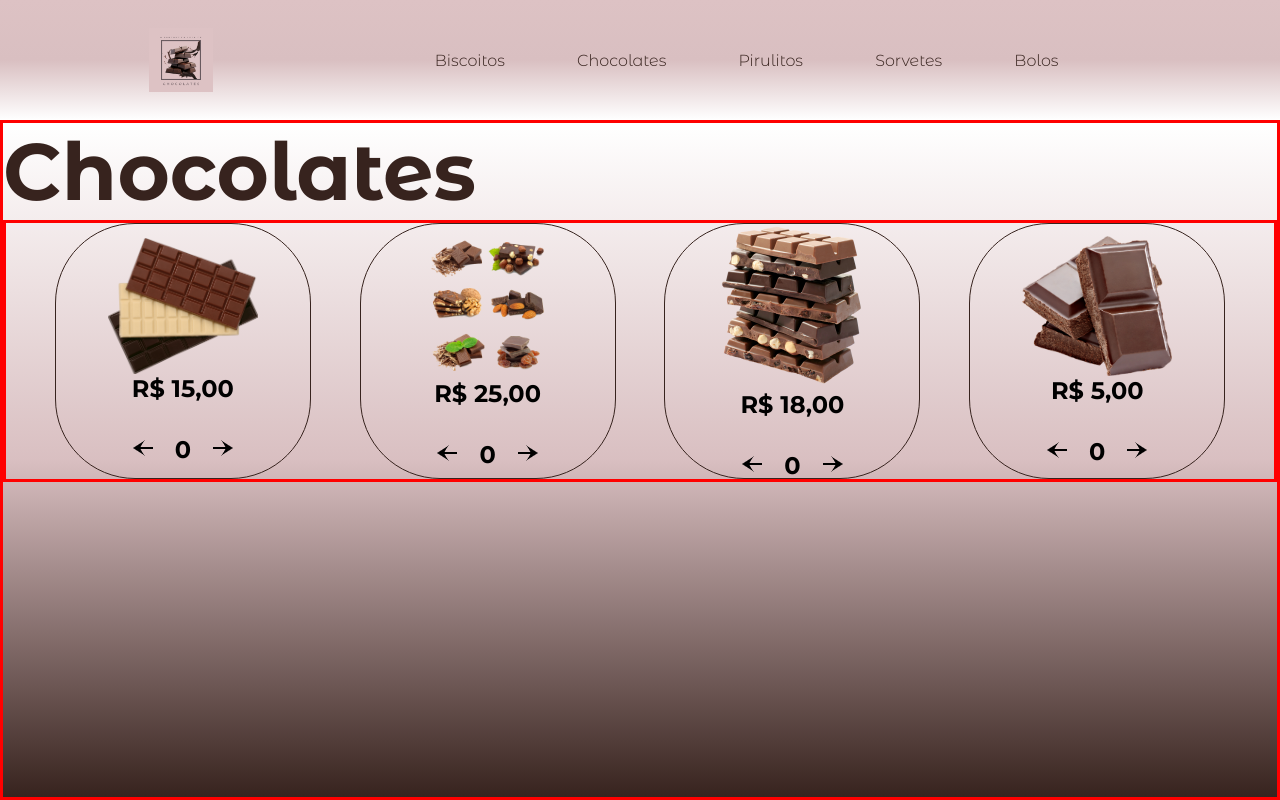
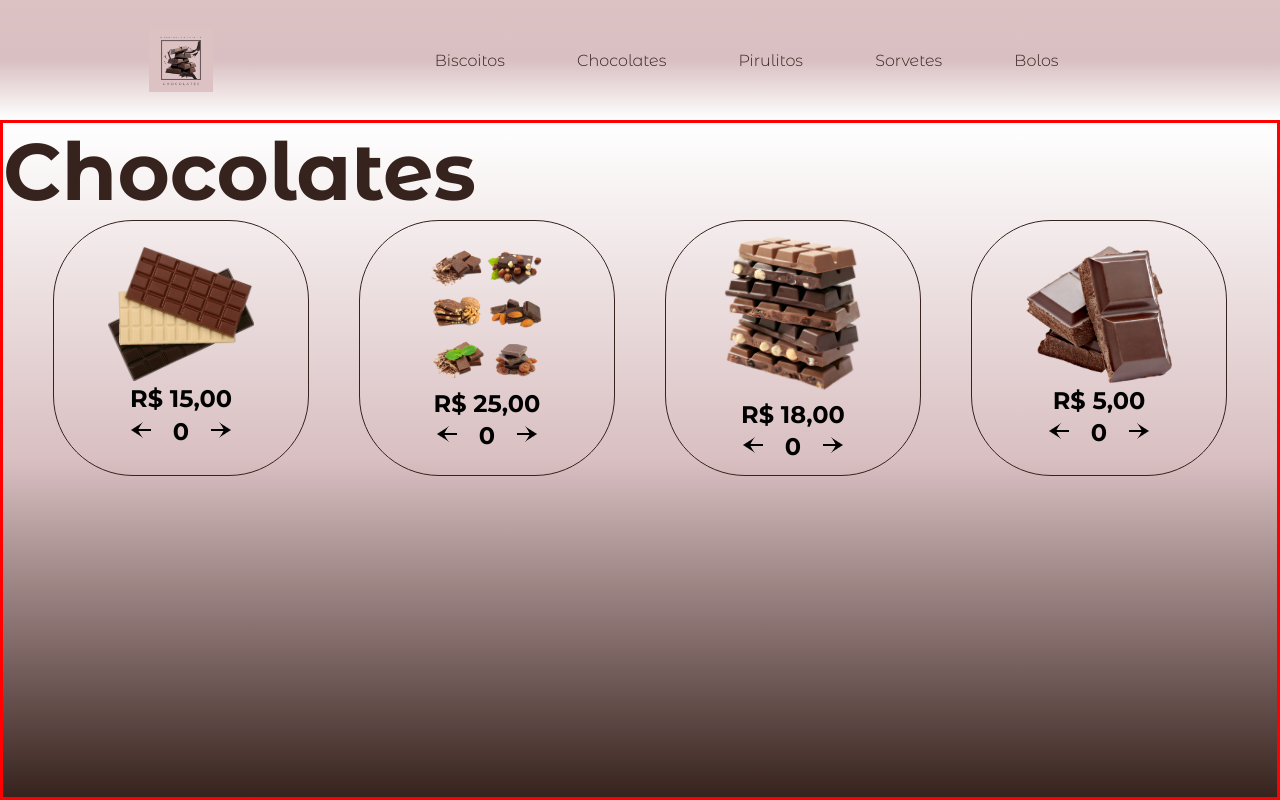
Before and after one commit to lolimamota/loja-de-chocolates, a React (Vite) app: page / in a window 1280 px wide. Built offline with nearby package versions, Linux system fonts and the light colour scheme.

Commit message:
end style css and styled-components to Card

```diff
--- a/src/App.css
+++ b/src/App.css
@@ -41,7 +41,7 @@ ul{
 }
 
 .divMain{
-border: solid red;
+/* border: solid red; */
 display: flex;
 justify-content: space-evenly;
 align-items: center;
@@ -59,3 +59,7 @@ align-items: center;
   border-radius: 15%;
   border: solid #37231E 1px;
 }
+
+.cartao > *{
+  padding: 0.1rem 0.1rem 0.1rem 0.1rem;
+}
--- a/src/Components/Main/Card.jsx
+++ b/src/Components/Main/Card.jsx
@@ -19,8 +19,7 @@ const Button = styled.button
      background-color: transparent;
      `;
 const Div = styled.div
-    `padding-top: 2rem;
-    display: flex;
+    `display: flex;
     justify-content: space-evenly;
     align-items: center;
     `;
```
